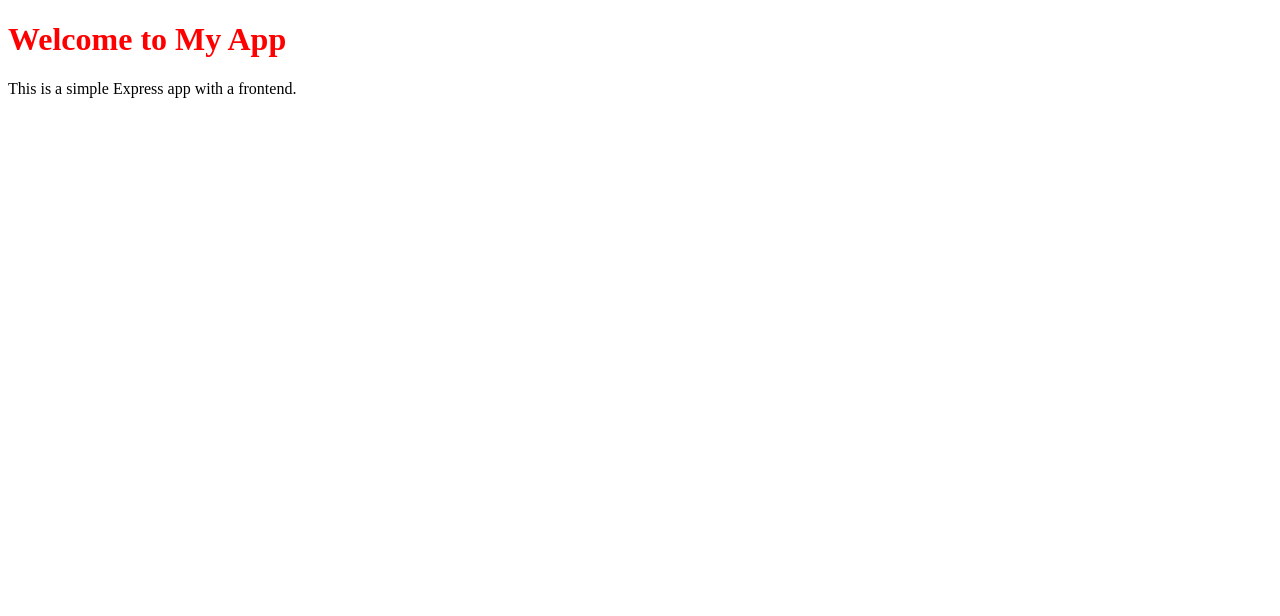
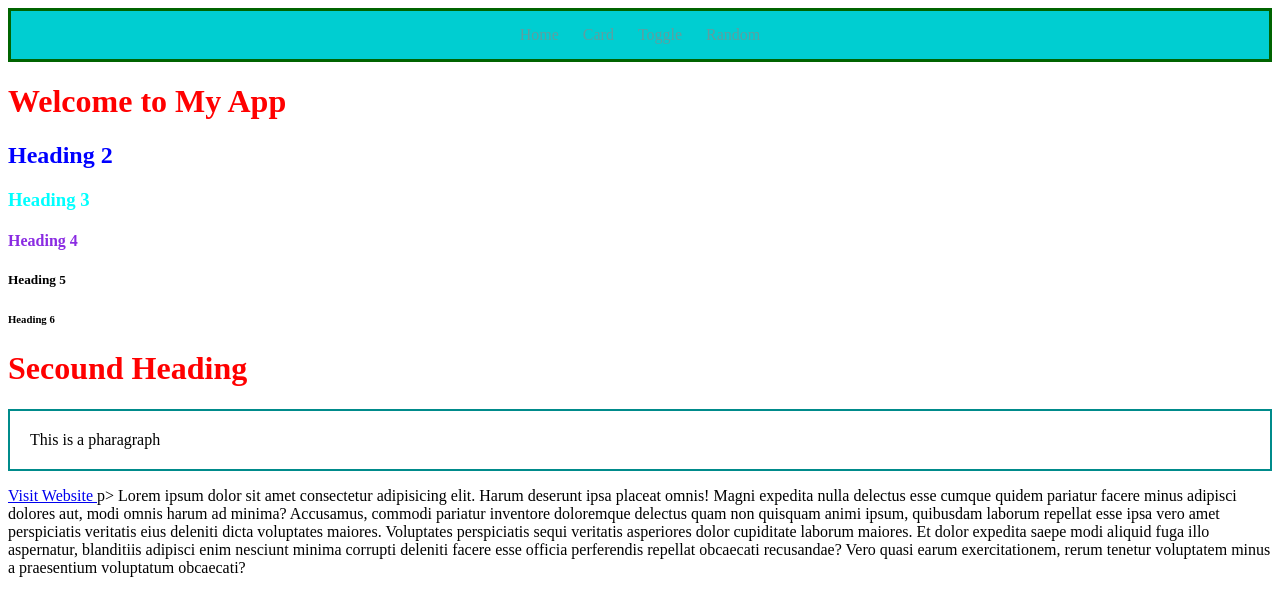
Before and after one commit to Nanditha2305/autosuggest, a website: page frontend/index.html in a window 1280 px wide. Drawn offline with Linux system fonts and the light colour scheme.

Commit message:
commit changed

```diff
--- a/frontend/css/index.css
+++ b/frontend/css/index.css
@@ -1,3 +1,42 @@
 h1{
     color:red;
 }
+#Heading-2{
+    color:blue;
+}
+.Heading-3{
+    color:aqua;
+}
+.Heading-4{
+    color:blueviolet
+}
+.para{
+    border:2px;
+    border-color:darkcyan;
+    border-style: solid;
+    padding: 20px;
+
+
+}
+.navbar{
+    border:3px;
+    border-style: solid;
+    border-color: darkgreen;
+    padding: 15px;
+    background-color: darkturquoise;
+    text-align: center;
+
+}
+.navbar a{
+    text-decoration: none;
+    color:cadetblue;
+    padding: 10px;
+}
+.navbar a:hover{
+    background-color: darkseagreen;
+    color: chartreuse;
+}
+.body{
+    margin: 8px;
+
+}
--- a/frontend/index.html
+++ b/frontend/index.html
@@ -7,8 +7,25 @@
         <link rel="stylesheet" href="css/index.css">
     </head>
     <body>
+        <div class="navbar">
+             <a href="">Home</a>
+              <a href="">Card</a>
+               <a href="">Toggle</a>
+               <a href="">Random</a>
+
+
+            </div>
         <h1>Welcome to My App</h1>
-        <p>This is a simple Express app with a frontend.</p>
+        <h2 id="Heading-2">Heading 2</h2>
+        <h3 class="Heading-3">Heading 3</h3>
+        <h4 class="Heading-4">Heading 4</h4>
+        <h5>Heading 5</h5>
+        <h6>Heading 6</h6>
+        <h1>Secound Heading</h1>
+
+        <p class="para">This is a pharagraph</p>
+        <a href="https://www.being-infinity.com/">Visit Website </a>
+        p> Lorem ipsum dolor sit amet consectetur adipisicing elit. Harum deserunt ipsa placeat omnis! Magni expedita nulla delectus esse cumque quidem pariatur facere minus adipisci dolores aut, modi omnis harum ad minima? Accusamus, commodi pariatur inventore doloremque delectus quam non quisquam animi ipsum, quibusdam laborum repellat esse ipsa vero amet perspiciatis veritatis eius deleniti dicta voluptates maiores. Voluptates perspiciatis sequi veritatis asperiores dolor cupiditate laborum maiores. Et dolor expedita saepe modi aliquid fuga illo aspernatur, blanditiis adipisci enim nesciunt minima corrupti deleniti facere esse officia perferendis repellat obcaecati recusandae? Vero quasi earum exercitationem, rerum tenetur voluptatem minus a praesentium voluptatum obcaecati?
         <script src="js/index.js"></script>
     </body>
 </html>
```
